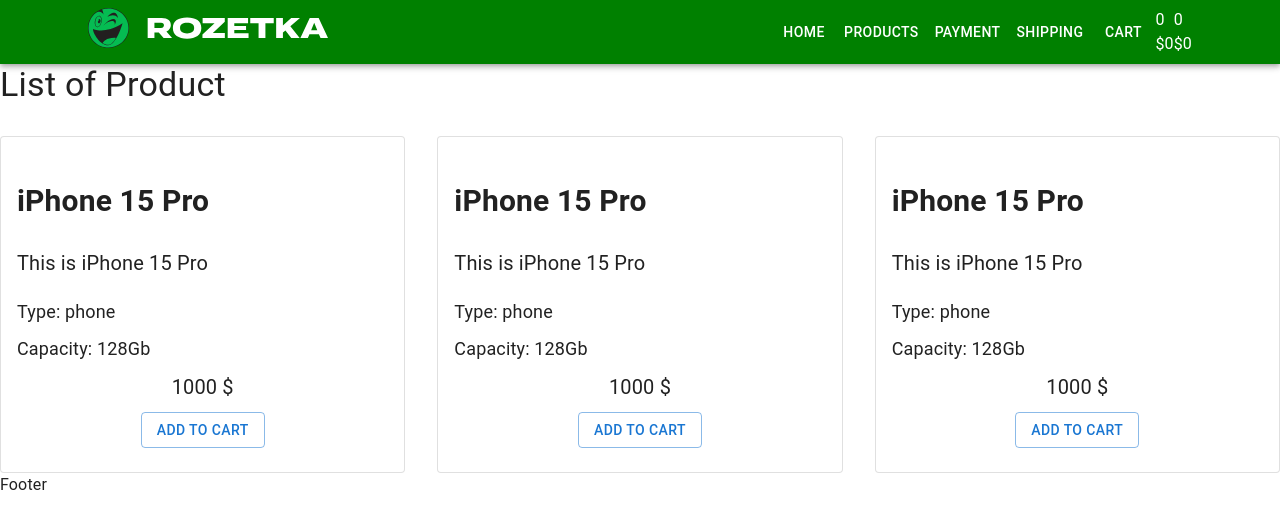
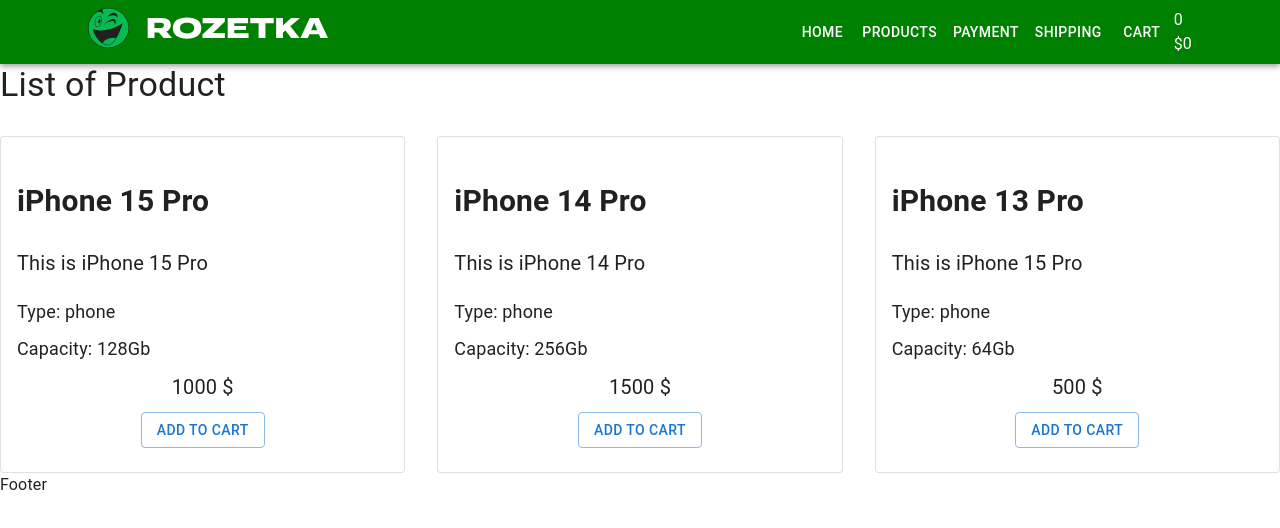
Before and after one commit to KhrystynaVasylynka/react, a React (Create React App) app: page / in a window 1280 px wide. Shown: the top 528 px of the page. Built offline with nearby package versions, Linux system fonts and the light colour scheme.

Commit message:
added props  ProductCart

```diff
--- a/src/components/Products/ProductList.tsx
+++ b/src/components/Products/ProductList.tsx
@@ -16,13 +16,33 @@ const ProductList = (props: Props) => {
             </Typography>
             <Grid container spacing={4}>
                 <Grid item xs={12} sm={6} md={4}>
-                    <ProductListItem />
+                    <ProductListItem
+                        title='iPhone 15 Pro'
+
+                        description='This is iPhone 15 Pro'
+                        type='phone'
+                        capacity='128'
+                        price={1000}
+                    />
                 </Grid>
                 <Grid item xs={12} sm={6} md={4}>
-                    <ProductListItem />
+                    <ProductListItem
+                     title='iPhone 14 Pro'
+                     description='This is iPhone 14 Pro'
+                     type='phone'
+                     capacity='256'
+                     price={1500}
+                    />
                 </Grid>
                 <Grid item xs={12} sm={6} md={4}>
-                    <ProductListItem />
+                    <ProductListItem
+                     title='iPhone 13 Pro'
+
+                     description='This is iPhone 15 Pro'
+                     type='phone'
+                     capacity='64'
+                     price={500}
+                    />
                 </Grid>
             </Grid>
         </>
--- a/src/components/Products/ProductListItem.tsx
+++ b/src/components/Products/ProductListItem.tsx
@@ -1,17 +1,29 @@
 import { Button, Card, CardContent } from '@mui/material'
 import './ProductListItem.css'
 
-type Props = {}
+type ProductListItemType = {
+    title: string
+    description: string
+    type: string
+    capacity: string
+    price:number
+}
 
-const ProductListItem = (props: Props) => {
+const ProductListItem = ({
+    title,
+    description,
+    type,
+    capacity,
+    price,
+}: ProductListItemType) => {
     return (
         <Card className="product-list-item" variant="outlined">
             <CardContent>
-                <h2 className="product-title">iPhone 15 Pro</h2>
-                <p className="product-description">This is iPhone 15 Pro</p>
-                <div className="product-features">Type: phone</div>
-                <div className="product-features">Capacity: 128Gb</div>
-                <div className="product-price">1000 $</div>
+                <h2 className="product-title">{title}</h2>
+                <p className="product-description">{description}</p>
+                <div className="product-features">Type: {type}</div>
+                <div className="product-features">Capacity: {capacity}Gb</div>
+                <div className="product-price">{price} $</div>
 
                 <div className="btns-wrap">
                     <Button variant="outlined">Add to cart</Button>
--- a/src/layout/Header.tsx
+++ b/src/layout/Header.tsx
@@ -24,7 +24,6 @@ const Header = (props: Props) => {
                     <Toolbar>
                         <Logo />
                         <Menu />
-                        <CartHeader />
                     </Toolbar>
                 </Container>
             </AppBar>
```
